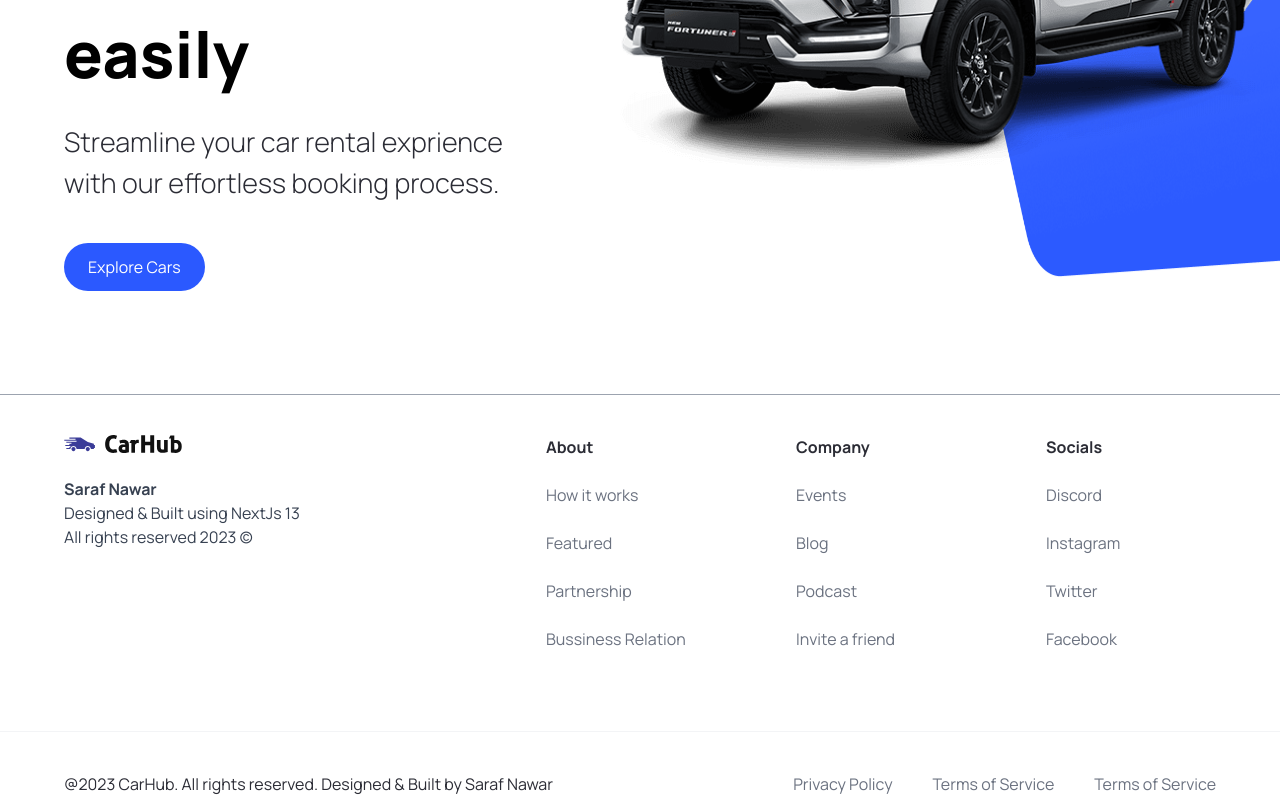
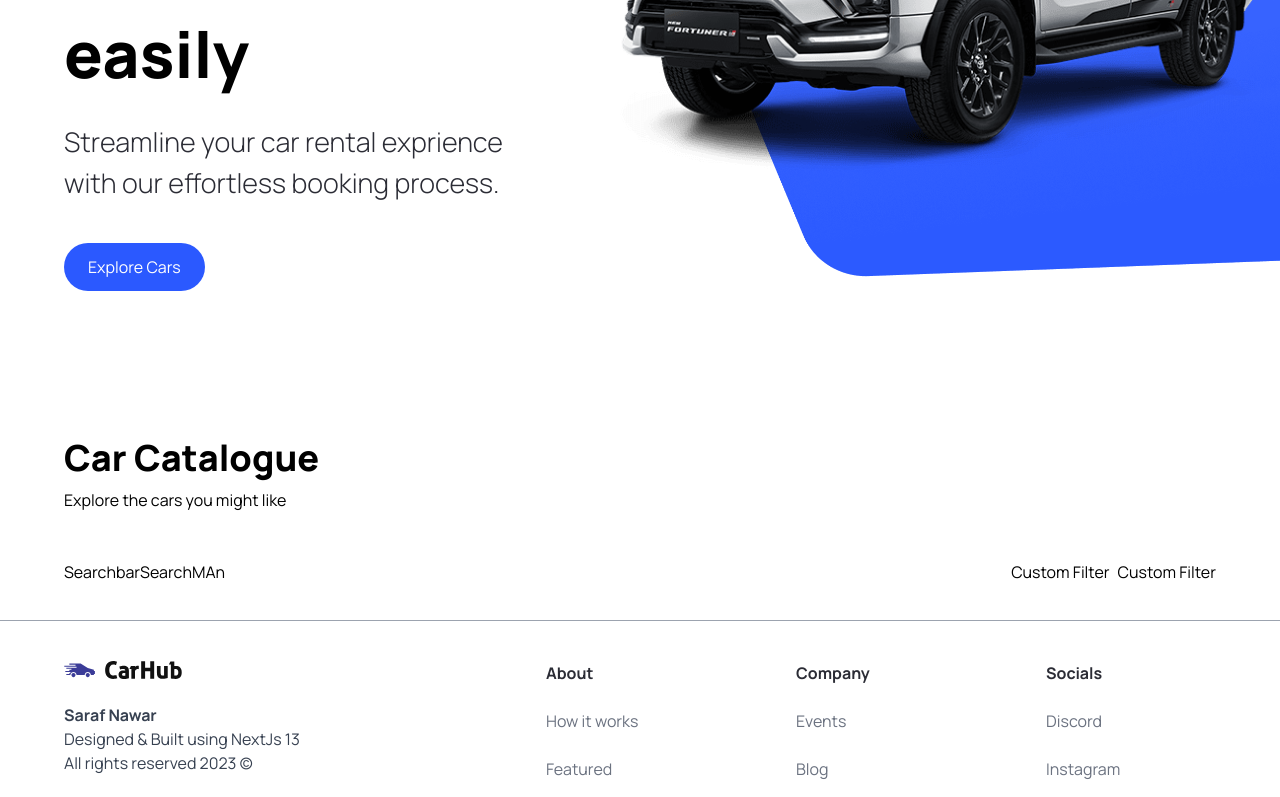
Before and after one commit to Sophack/nextCarApp, a Next.js app: page / in a window 1280 px wide. Shown: the part 426-1223 px from the top of the page. Built offline with nearby package versions, Linux system fonts and the light colour scheme.

Commit message:
testing deployment

```diff
--- a/app/globals.css
+++ b/app/globals.css
@@ -66,7 +66,7 @@
 /* START: Home styles */
 
 .home__text-container {
-  @apply flex flex-col items-start justify-start gap-y-2.5 text-black-100;
+  @apply flex flex-col items-start justify-start gap-y-2.5;
 }
 
 .home__filters {
--- a/app/page.tsx
+++ b/app/page.tsx
@@ -1,10 +1,27 @@
 import Image from 'next/image'
-import { Hero } from '@/components'
+import { Hero, SearchBar, CustomFilter } from '@/components';
+
 
 export default function Home() {
   return (
     <main className="overflow-hidden">
     <Hero />
+      <div className='mt-12 padding-x padding-y max-width' id='discover'>
+        <div className='home__text-container'>
+          <h1 className='text-4xl font-extrabold'>Car Catalogue</h1>
+          <p>Explore the cars you might like</p>
+        </div>
+
+        <div className='home__filters'>
+          <SearchBar />
+
+          <div className='home__filter-container'>
+            <CustomFilter />
+            <CustomFilter />
+          </div>
+    </div>
+    </div>
     </main>
+
   )
 }
--- /dev/null
+++ b/components/CustomFilter.tsx
@@ -0,0 +1,11 @@
+import React from 'react'
+
+const CustomFilter = () => {
+  return (
+    <div>
+      Custom Filter
+    </div>
+  )
+}
+
+export default CustomFilter
--- a/components/Hero.tsx
+++ b/components/Hero.tsx
@@ -31,13 +31,14 @@
       <div className="hero__image-container">
         <div className="hero__image">
             <Image src="/hero.png" alt="hero" fill className="object-contain" />
+            </div>
             <div className="hero__image-overlay">
 
             </div>
         </div>
 
       </div>
-    </div>
+
   )
 }
 
--- /dev/null
+++ b/components/SearchBar.tsx
@@ -0,0 +1,23 @@
+"use client";
+import { useState } from "react";
+import { SearchManufacturer } from "./";
+
+const SearchBar = () => {
+    const [manufacturer, setManufacturer] = useState('');
+
+    const handleSearch = () => {}
+
+  return (
+    <form className='searchbar' onSubmit={handleSearch}>
+        Searchbar
+        <div className="search__item">
+            <SearchManufacturer
+            manufacturer={manufacturer}
+            setManufacturer={setManufacturer}/>
+
+            </div>
+    </form>
+  )
+}
+
+export default SearchBar
--- /dev/null
+++ b/components/SearchManufacturer.tsx
@@ -0,0 +1,12 @@
+import { SearchManufacturerProps } from "@/types"
+
+
+const SearchManufacturer = ({ manufacturer, setManufacturer} : SearchManufacturerProps) => {
+  return (
+    <div>
+      SearchMAn
+    </div>
+  )
+}
+
+export default SearchManufacturer
```
Also changed, not shown: components/index.ts (+7 -1 lines), types/index.ts (+7 -0 lines).
